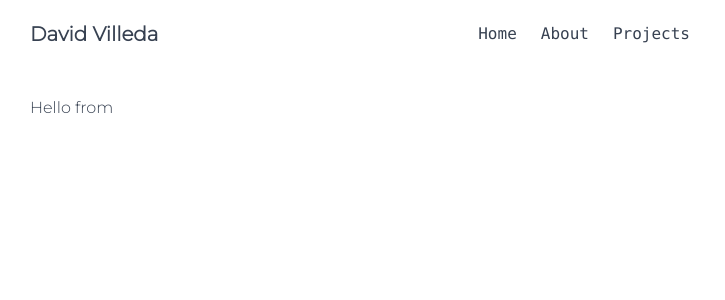
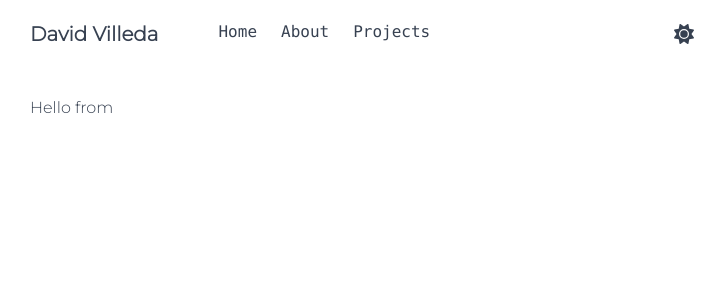
Before and after one commit to DavidITT/portfolio, a Nuxt app: page / in a window 1280 px wide. Shown: the top 300 px of the page, without its empty margins (282-1007 px from the left). Built offline with nearby package versions, Linux system fonts and the light colour scheme.

Commit message:
Added fontawesome to the project and toggles between light and dark mode with a button

```diff
--- /dev/null
+++ b/components/color-mode-selector.vue
@@ -0,0 +1,49 @@
+<template>
+  <!-- Font Awesome icon that acts as a button to toggle color mode -->
+  <div class="flex space-x-1 items-center">
+    <span class="text-gray-500 dark:text-white text-xs" v-if="showNextModeLabel">
+      Change to {{ nextMode }}
+    </span>
+    <font-awesome-icon role="button"
+                       class="light-mode dark-mode" size="lg"
+                       @click="toggleMode"
+                       @mouseenter="showNextModeLabel = true"
+                       @mouseleave="showNextModeLabel = false"
+                       :icon="nextModeIcon"  />
+  </div>
+
+</template>
+
+<script setup>
+const showNextModeLabel = ref(false)
+// Get the current color mode
+const colorMode = useColorMode()
+
+// Define the available color modes
+const modes = ['light', 'dark']
+
+// Map icons to corresponding color modes
+const nextModeIcons = { light: 'sun', dark: 'moon' }
+
+// Calculate the next color mode
+const nextMode = computed(() => modes[(modes.indexOf(colorMode.preference) + 1) % modes.length])
+
+// Get the icon for the next color mode
+const nextModeIcon = computed(() => nextModeIcons[nextMode.value])
+
+// Toggle the color mode when the button is clicked
+const toggleMode = () => colorMode.preference = nextMode.value
+
+</script>
+
+<style scoped>
+
+.light-mode{
+  @apply hover:text-teal-700
+}
+
+.dark-mode{
+  @apply dark:hover:text-yellow-400
+}
+
+</style>
--- a/components/project-list.vue
+++ b/components/project-list.vue
@@ -32,8 +32,6 @@ import {computed} from "vue";
 
 const {data, pending, error} = await useFetch('https://api.github.com/users/DavidITT/repos')
 
-console.table(data.value)
-
 const repos = computed(
     () => data.value.filter(repo => repo.description)
         .sort((a, b) => b.stargazers_count - a.stargazers_count)
--- a/layouts/default.vue
+++ b/layouts/default.vue
@@ -1,10 +1,15 @@
 <template>
   <div class="container mx-auto max-w-2xl">
     <header class="flex justify-between items-center mt-5">
-      <div>
-        <NuxtLink to="/" class="text-xl font-semibold p-2 hover:bg-gray-200">David Villeda</NuxtLink>
+      <div class="flex flex-items-center space-x-12">
+        <div>
+          <NuxtLink to="/" class="text-xl font-semibold p-2 hover:bg-gray-200">David Villeda</NuxtLink>
+        </div>
+        <Menu />
       </div>
-      <Menu />
+      <ClientOnly>
+        <ColorModeSelector />
+      </ClientOnly>
     </header>
 
     <main class="p-2 mt-10">
@@ -15,10 +20,6 @@
 </template>
 
 <script setup>
-
-const colorMode = useColorMode()
-console.log(colorMode.preference)
-colorMode.preference = 'light'
 
 useHead({
   titleTemplate: '%s - David Villeda',
--- a/nuxt.config.ts
+++ b/nuxt.config.ts
@@ -7,5 +7,5 @@ export default defineNuxtConfig({
     ],
     colorMode: {
         classSuffix: ''
-    }
+    },
 })
--- a/package.json
+++ b/package.json
@@ -10,6 +10,11 @@
     "postinstall": "nuxt prepare"
   },
   "devDependencies": {
+    "@fortawesome/fontawesome-svg-core": "^6.5.1",
+    "@fortawesome/free-brands-svg-icons": "^6.5.1",
+    "@fortawesome/free-regular-svg-icons": "^6.5.1",
+    "@fortawesome/free-solid-svg-icons": "^6.5.1",
+    "@fortawesome/vue-fontawesome": "^3.0.5",
     "@nuxt/devtools": "latest",
     "@nuxtjs/color-mode": "^3.3.2",
     "@nuxtjs/tailwindcss": "^6.10.3",
--- a/pages/index.vue
+++ b/pages/index.vue
@@ -23,13 +23,13 @@ useHead({
   htmlAttrs: {
     lang: 'es'
   },
-  link: [
+ /* link: [
     {
       rel: 'icon',
       type: 'image/png',
       href: '/favicon.png'
     }
-  ]
+  ]*/
 })
 
 </script>
--- /dev/null
+++ b/plugins/fontawesome.js
@@ -0,0 +1,18 @@
+import { library, config } from '@fortawesome/fontawesome-svg-core'
+import { FontAwesomeIcon } from '@fortawesome/vue-fontawesome'
+import { faTwitterSquare, faTwitch, faGithubSquare } from '@fortawesome/free-brands-svg-icons'
+
+import {
+    faCircleUser as fasCircleUser,
+    faMoon as fasMoon,
+    faCircleHalfStroke as faLight,
+    faSun as faSun,
+    faBars as fasBars,
+    faHospital as fasHospital
+} from '@fortawesome/free-solid-svg-icons'
+
+library.add(faTwitterSquare, faTwitch, faGithubSquare, fasMoon, faLight, faSun)
+
+export default defineNuxtPlugin((nuxtApp) => {
+    nuxtApp.vueApp.component('font-awesome-icon', FontAwesomeIcon, {})
+})
```
Also changed, not shown: 1 other file (tests, documents, lock files or other folders).
